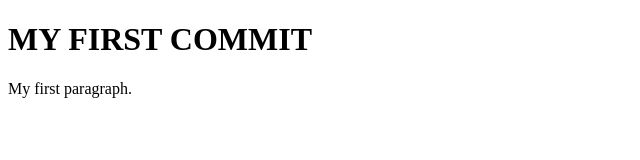
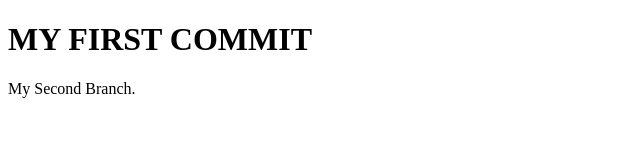
Before and after one commit to KABALI2001/Demo, a plain HTML site: page index.html in a window 1280 px wide. Shown: the full height of the page, 0-640 px from the left. Drawn offline with Linux system fonts and the light colour scheme.

Commit message:
worker branch 1st commit

```diff
--- a/index.html
+++ b/index.html
@@ -4,7 +4,7 @@
 
 <h1>MY FIRST COMMIT</h1>
 
-<p>My first paragraph.</p>
+<p>My Second Branch.</p>
 
 </body>
 </html>
```
